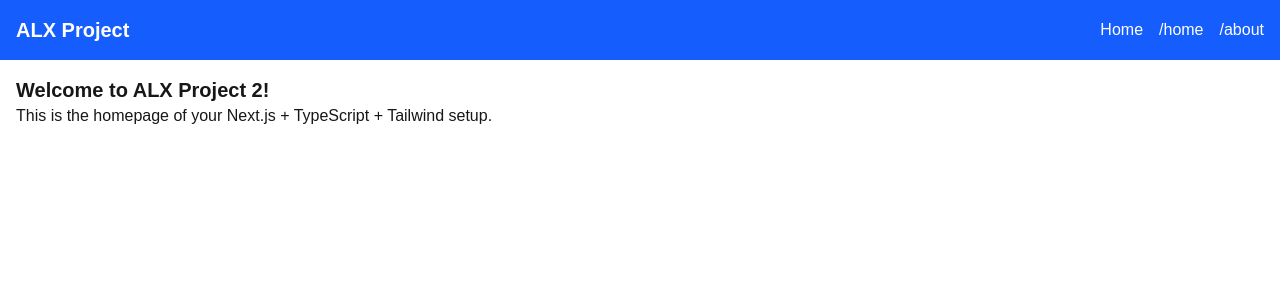
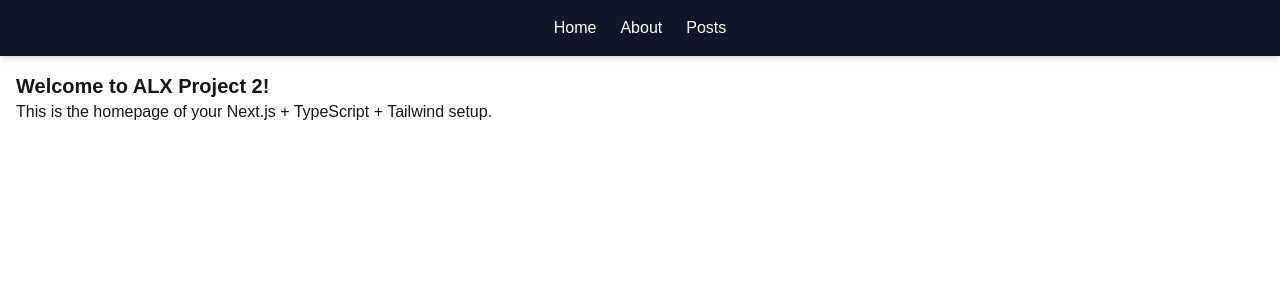
Before and after one commit to Mwesh-F/alx-project-0x02-setup, a Next.js app in the folder alx-project-0x02/: page / in a window 1280 px wide. Shown: the top 300 px of the page. Built offline with nearby package versions, Linux system fonts and the light colour scheme.

Commit message:
Update Header.tsx

```diff
--- a/alx-project-0x02/components/layout/Header.tsx
+++ b/alx-project-0x02/components/layout/Header.tsx
@@ -2,12 +2,11 @@ import Link from "next/link";
 
 const Header = () => {
   return (
-    <header className="bg-blue-600 text-white p-4 flex justify-between items-center">
-      <h1 className="text-xl font-bold">ALX Project</h1>
-      <nav className="space-x-4">
-        <Link href="/" className="hover:underline">Home</Link>
-        <Link href="/home" className="hover:underline">/home</Link>
-        <Link href="/about" className="hover:underline">/about</Link>
+    <header className="bg-gray-900 text-white p-4 shadow-md">
+      <nav className="flex space-x-6 justify-center">
+        <Link href="/home" className="hover:text-gray-300">Home</Link>
+        <Link href="/about" className="hover:text-gray-300">About</Link>
+        <Link href="/posts" className="hover:text-gray-300">Posts</Link>
       </nav>
     </header>
   );
```
